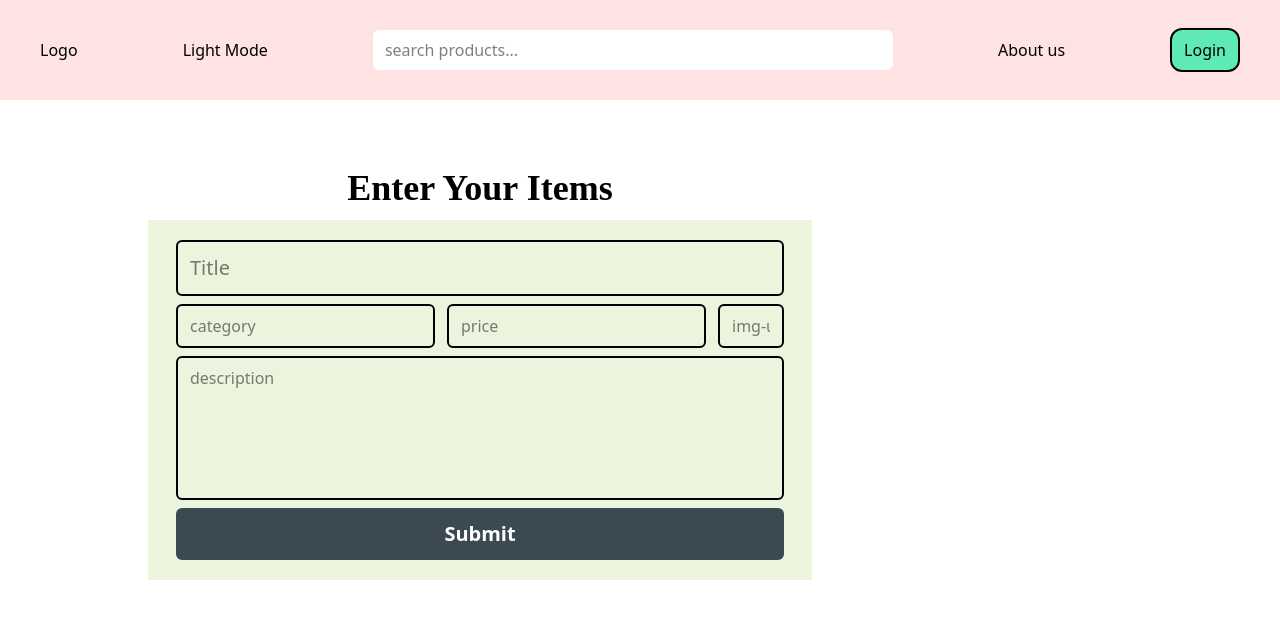
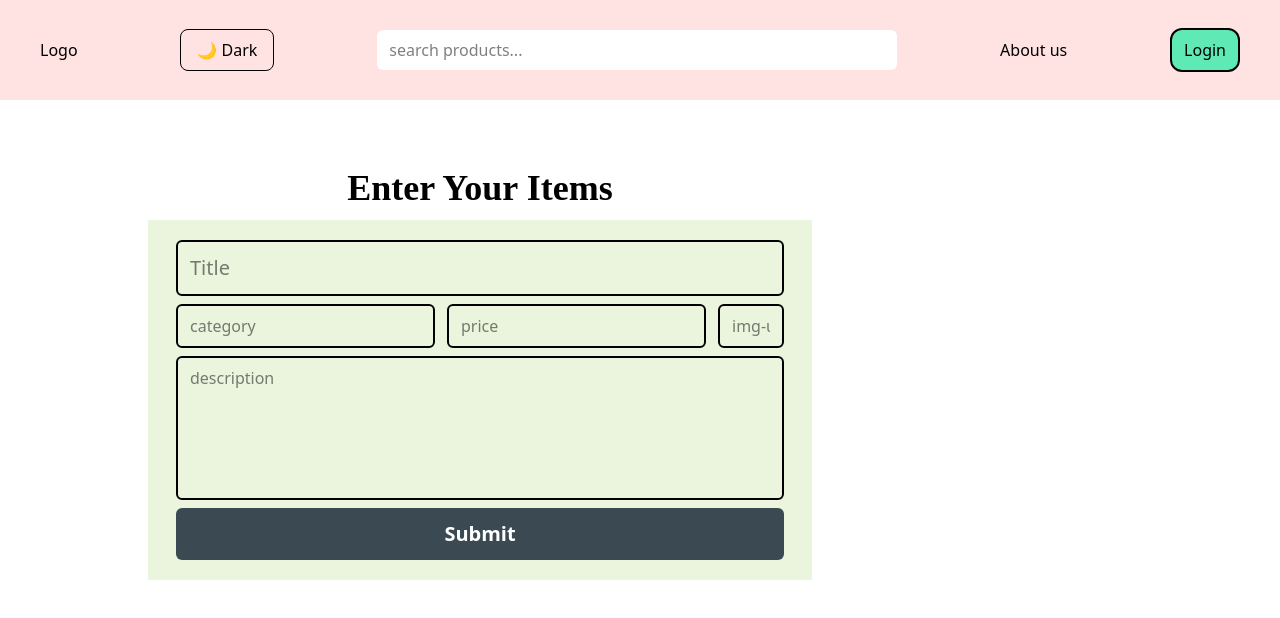
Before and after one commit to 13-soham/MiniProj01, a React (Vite) app: page /create in a window 1280 px wide. Shown: the top 618 px of the page. Built offline with nearby package versions, Linux system fonts and the light colour scheme; no server answers.

Commit message:
dark-mode-done

```diff
--- a/src/components/Nav1.jsx
+++ b/src/components/Nav1.jsx
@@ -2,22 +2,42 @@ import React, { useContext } from 'react'
 import { LogContext } from '../Auth/AuthContext';
 import { useNavigate } from 'react-router-dom';
 import { SearchQueryContext } from '../utils/SearchContext';
+import { ColourContext } from '../utils/ThemeContext';
 
 const Nav1 = () => {
-  const {User, logout} = useContext(LogContext);
-  const {Query, setQuery} = useContext(SearchQueryContext);
+  const { Theme, toggleTheme } = useContext(ColourContext);
+  const { User, logout } = useContext(LogContext);
+  const { Query, setQuery } = useContext(SearchQueryContext);
   const navigate = useNavigate();
   return (
-    <div className='h-25 w-full px-10 bg-red-100 flex justify-between items-center sticky top-0 z-30'>
-        <h2>Logo</h2>
-        <h2>Light Mode</h2>
+    <div className={`h-25 w-full px-10 flex justify-between items-center sticky top-0 z-30
+                ${Theme === "light" ? "bg-red-100 text-black" : "bg-gray-900 text-white"} transition-colors duration-300`}>
 
-        <input value={Query} type="text" placeholder='search products...' onChange={(e)=>setQuery(e.target.value)} className='w-130 px-3 py-2 bg-white outline-indigo-700 text-md rounded-md'/>
-        <h2>About us</h2>
+      <h2>Logo</h2>
 
-        {/* login-logout button */}
-        {User ? (<button onClick={logout} className='cursor-pointer bg-red-400 border-2 border-black px-3 py-2 rounded-xl active:scale-95 transition-all duration-150'>Logout</button>):(<button onClick={()=>{navigate("/login")}} className='cursor-pointer bg-emerald-300 border-2 border-black px-3 py-2 rounded-xl active:scale-95 transition-all duration-150'>Login</button>)}
+      <button onClick={toggleTheme} className='px-4 py-2 border rounded-lg cursor-pointer'>
+        {Theme === "light" ? "🌙 Dark" : "☀️ Light"}
+      </button>
+
+      <input
+        value={Query}
+        type="text"
+        placeholder='search products...'
+        onChange={(e) => setQuery(e.target.value)}
+        className={`w-130 px-3 py-2 outline-indigo-700 text-md rounded-md
+                ${Theme === "light" ? "bg-white text-black" : "bg-gray-700 text-white"} transition-colors duration-300`}
+      />
+
+      <h2>About us</h2>
+
+      {User ? (
+        <button onClick={logout} className='cursor-pointer bg-red-400 border-2 border-black px-3 py-2 rounded-xl active:scale-95 transition-all duration-150'>Logout</button>
+      ) : (
+        <button onClick={() => { navigate("/login") }} className='cursor-pointer bg-emerald-300 border-2 border-black px-3 py-2 rounded-xl active:scale-95 transition-all duration-150'>Login</button>
+      )}
+
     </div>
+
   )
 }
 
--- a/src/main.jsx
+++ b/src/main.jsx
@@ -5,8 +5,10 @@ import { BrowserRouter } from 'react-router-dom';
 import Context from './utils/Context.jsx';
 import AuthContext from './Auth/AuthContext.jsx';
 import SearchContext from './utils/SearchContext.jsx';
+import ThemeContext from './utils/ThemeContext.jsx';
 
 createRoot(document.getElementById('root')).render(
+  <ThemeContext>
     <AuthContext>
       <SearchContext>
         <Context>
@@ -16,4 +18,5 @@ createRoot(document.getElementById('root')).render(
         </Context>
       </SearchContext>
     </AuthContext>
+  </ThemeContext>
 );
--- /dev/null
+++ b/src/utils/ThemeContext.jsx
@@ -0,0 +1,32 @@
+import React, { createContext, useEffect, useState } from 'react'
+export const ColourContext = createContext();
+
+const ThemeContext = ({children}) => {
+    const [Theme, setTheme] = useState("light");
+
+    useEffect(()=>{
+        let saveditem = localStorage.getItem("theme");
+        if(saveditem){
+            setTheme(saveditem);
+        }
+    },[]);
+
+    // saved theme after changing
+    useEffect(()=>{
+        localStorage.setItem("theme", Theme);
+        document.documentElement.className = Theme;
+    },[Theme]);
+
+    const toggleTheme = ()=>{
+        setTheme((prev)=>{
+            return (prev === "light" ? "dark" : "light")
+        });
+    }
+  return (
+    <ColourContext.Provider value={{Theme, toggleTheme}}>
+        {children}
+    </ColourContext.Provider>
+  )
+}
+
+export default ThemeContext;
--- /dev/null
+++ b/tailwind.config.js
@@ -0,0 +1,9 @@
+/** @type {import('tailwindcss').Config} */
+export default {
+  darkMode: "class", // enable dark mode via class
+  content: ["./index.html", "./src/**/*.{js,jsx}"], // your files
+  theme: {
+    extend: {},
+  },
+  plugins: [],
+};
```
Lines whose indentation alone changed are shown as unchanged.
